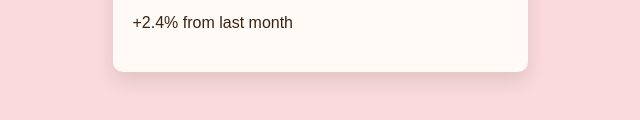
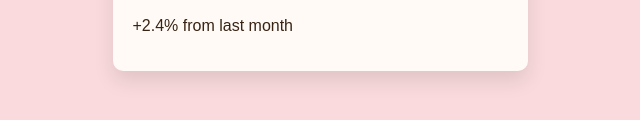
Before and after one commit to LilianWacuka/AgriLog, a plain HTML site: page index.html in a window 1280 px wide. Shown: the part 614-734 px from the top of the page, 320-960 px from the left. Drawn offline with Linux system fonts and the light colour scheme; a web font is replaced by a local one.

Commit message:
first commit

```diff
--- a/index.html
+++ b/index.html
@@ -13,6 +13,9 @@
     <div class="balance">
       <h2>My balance</h2>
       <p>$921.48</p>
+      <!-- <div class="image">
+       <img src="images/logo.svg" alt="image">
+      </div> -->
     </div>
 
   <div class="Spending">
@@ -23,7 +26,10 @@
    <div class="summary">
       <h2>Total this month</h2>
       <p>$478.33</p>
-      <p1>+2.4% from last month</p1>
+      <!-- <p class="Percent">+2.4% from last month</p> -->
+    </div>
+    <div class="Percent">
+      <p>+2.4% from last month</p>
     </div>
 </div>
  <script src="script.js"></script>
```
